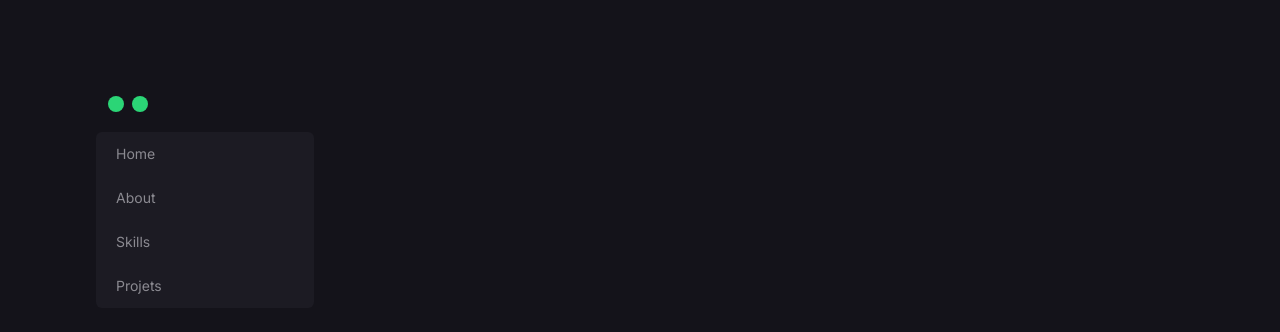
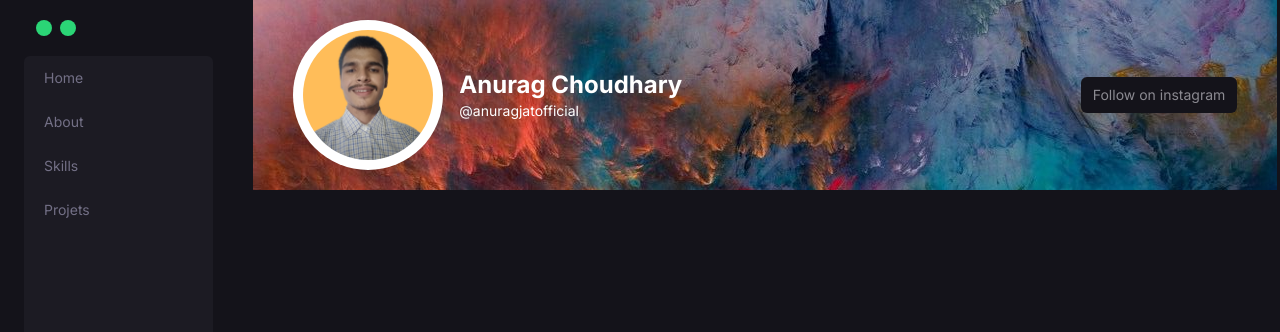
Before and after one commit to anuragjatofficial/portfolio, a Next.js app: page / in a window 1280 px wide. Shown: the top 332 px of the page. Built offline with nearby package versions, Linux system fonts and the light colour scheme.

Commit message:
added top banner and photo

```diff
--- /dev/null
+++ b/src/app/components/Sidebar.tsx
@@ -0,0 +1,20 @@
+import React from 'react'
+
+export default function Sidebar() {
+  return (
+    <aside className="w-1/6 pl-6">
+      <div className="flex gap-2 pb-5 pl-3 pt-5">
+        <div className="rounded-full h-4 w-4  bg-[#2bd576]"></div>
+        <div className="rounded-full h-4 w-4  bg-[#2bd576]"></div>
+      </div>
+      <div className=" bg-[#1c1b23] rounded-md h-5/6">
+        <ul className="text-[#737086] text-sm">
+          <li className="py-3 pl-5 cursor-pointer">Home</li>
+          <li className="py-3 pl-5 cursor-pointer">About</li>
+          <li className="py-3 pl-5 cursor-pointer">Skills</li>
+          <li className="py-3 pl-5 cursor-pointer">Projets</li>
+        </ul>
+      </div>
+    </aside>
+  );
+}
--- a/src/app/layout.tsx
+++ b/src/app/layout.tsx
@@ -5,7 +5,7 @@ import './globals.css'
 const inter = Inter({ subsets: ['latin'] })
 
 export const metadata: Metadata = {
-  title: 'Create Next App',
+  title: 'Anurag Choudhary',
   description: 'Generated by create next app',
 }
 
--- a/src/app/page.tsx
+++ b/src/app/page.tsx
@@ -1,24 +1,35 @@
 import Image from 'next/image'
+import Sidebar from './components/Sidebar'
 
 export default function Home() {
   return (
-    <main className="flex min-h-screen flex-col items-center h-screen justify-between p-24 bg-[#14131a]">
-      <div className="flex w-full h-full">
-        <aside className="w-1/5 h-full">
-          <div className='flex gap-2 pb-5 pl-3'>
-            <div className="rounded-full h-4 w-4  bg-[#2bd576]"></div>
-            <div className="rounded-full h-4 w-4  bg-[#2bd576]"></div>
+    <main className="flex min-h-screen flex-col items-center h-screen justify-between bg-[#14131a]">
+      <div className="flex w-full h-full  gap-10">
+        <Sidebar />
+        <div className="w-4/5 ">
+          <div className="bg-[url('/bg.jpeg')] w-full flex justify-between items-center mx-auto px-10 py-5 bg-no-repeat bg-blur backdrop-blur-md backdrop-filter" >
+            <div className="flex items-center ">
+              <Image
+                src="/main.png"
+                alt="my image"
+                width={150}
+                height={150}
+                style={{
+                  borderRadius: "50%",
+                  padding: "10px",
+                  backgroundColor: "white",
+                }}
+              />
+              <div className="text-white pl-4">
+                <h1 className='text-2xl font-bold'>Anurag Choudhary</h1>
+                <p className='text-sm'>@anuragjatofficial</p>
+              </div>
+            </div>
+            <button className=" bg-[#14131a] text-[#8b8a91] px-3 py-2 rounded-md text-sm">
+              Follow on instagram
+            </button>
           </div>
-          <div className=" bg-[#1c1b23] rounded-md">
-            <ul className="text-[#8b8a91] text-sm">
-              <li className="py-3 pl-5">Home</li>
-              <li className="py-3 pl-5">About</li>
-              <li className="py-3 pl-5">Skills</li>
-              <li className="py-3 pl-5">Projets</li>
-            </ul>
-          </div>
-        </aside>
-        <div></div>
+        </div>
       </div>
     </main>
   );
```
Also changed, not shown: public/bg.jpeg (added), public/main.png (added).
